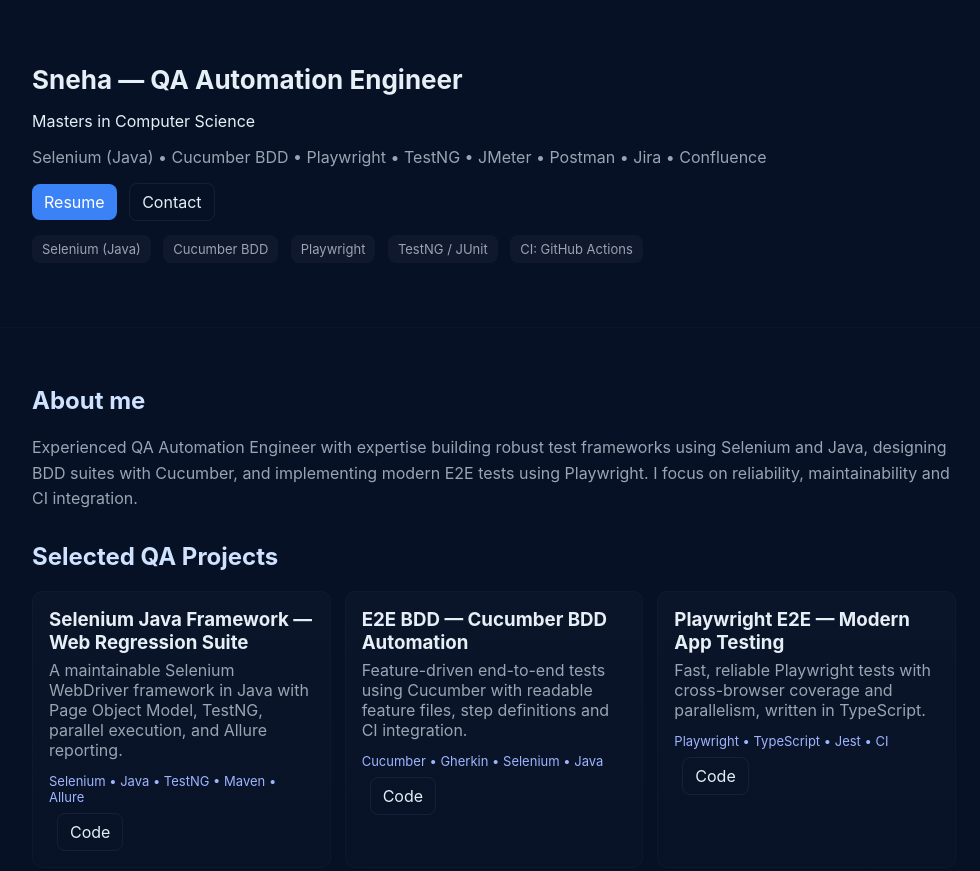
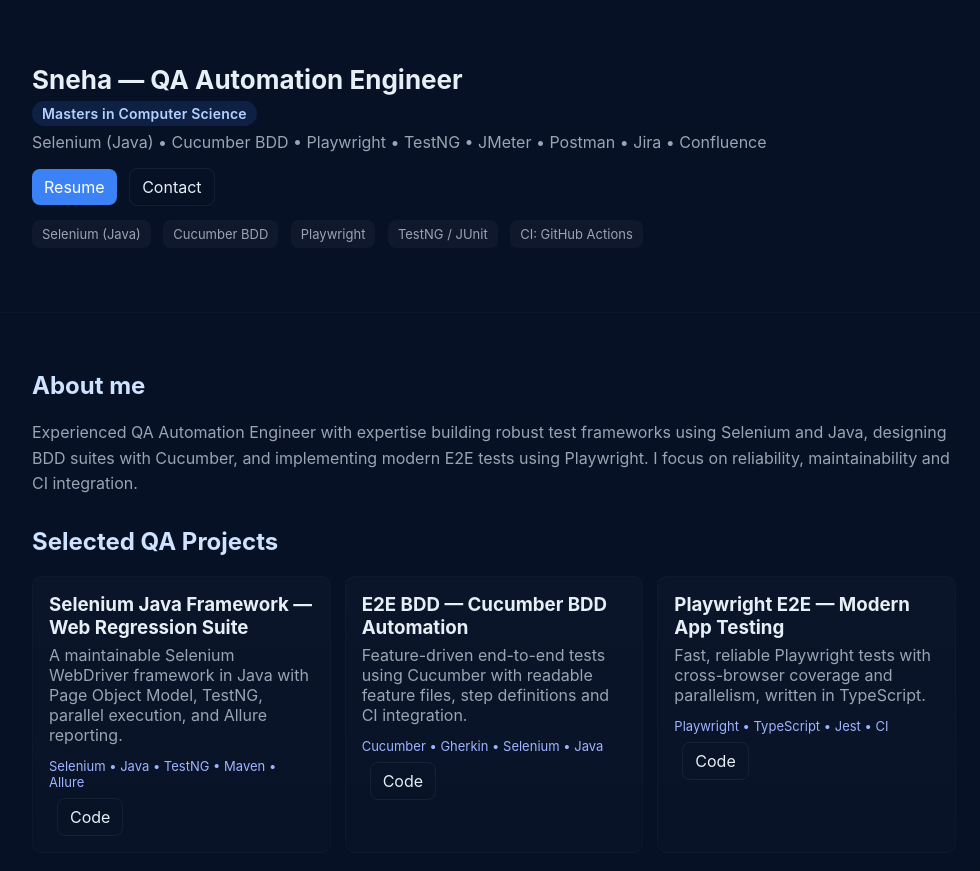
Before and after one commit to Sneha5839/github-portfolio, a plain HTML site: page docs/index.html in a window 1280 px wide. Shown: the top 871 px of the page, without its empty margins (146-1126 px from the left). Drawn offline with Linux system fonts and the light colour scheme.

Commit message:
Highlight degree subtitle

```diff
--- a/docs/styles.css
+++ b/docs/styles.css
@@ -25,6 +25,17 @@ body{
 
 h1{margin:0;font-size:26px}
 h2{color:#cfe2ff;margin-top:30px}
+.subtitle{
+  display:inline-block;
+  margin:6px 0 0;
+  padding:4px 10px;
+  border-radius:999px;
+  background:rgba(59,130,246,0.15);
+  color:#b7d1ff;
+  font-size:14px;
+  font-weight:600;
+  letter-spacing:0.2px;
+}
 #about-text{color:var(--muted);line-height:1.6}
 
 .grid{display:grid;grid-template-columns:repeat(auto-fit,minmax(260px,1fr));gap:14px;margin-top:16px}
```
